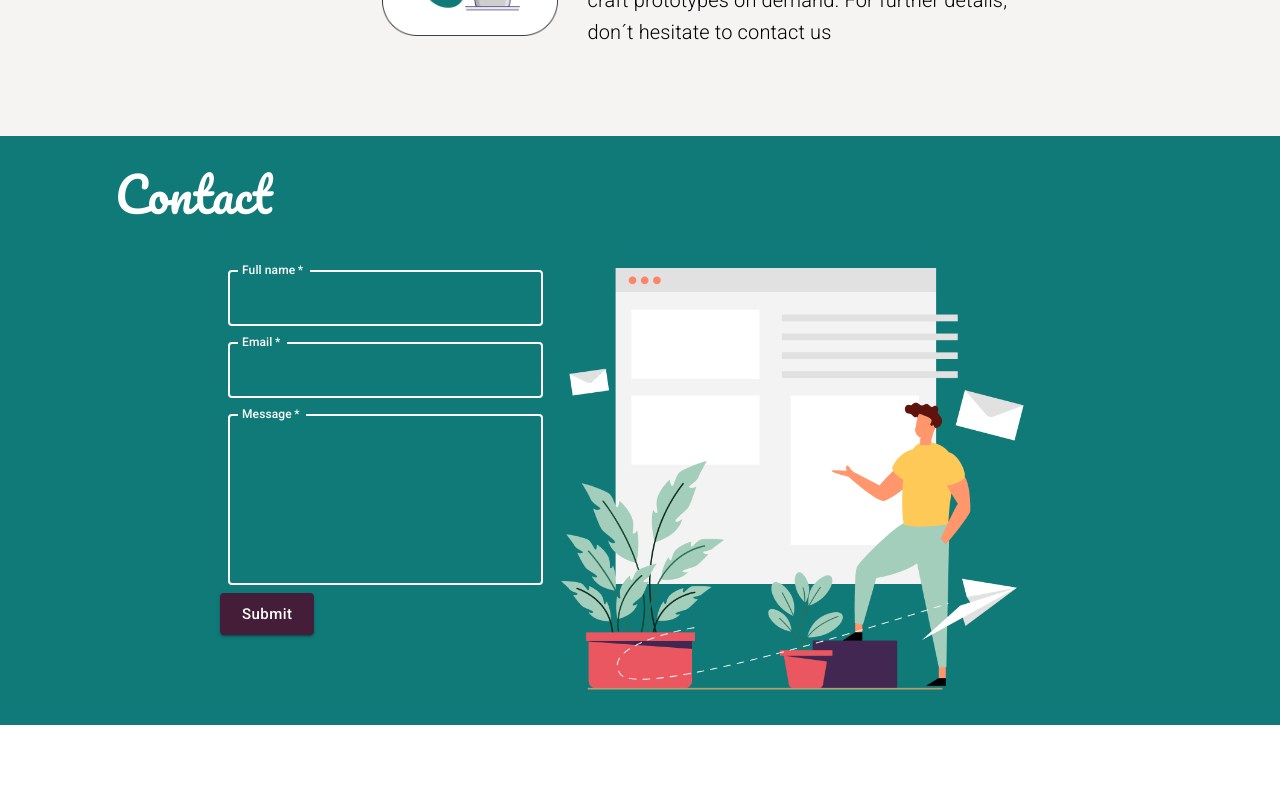
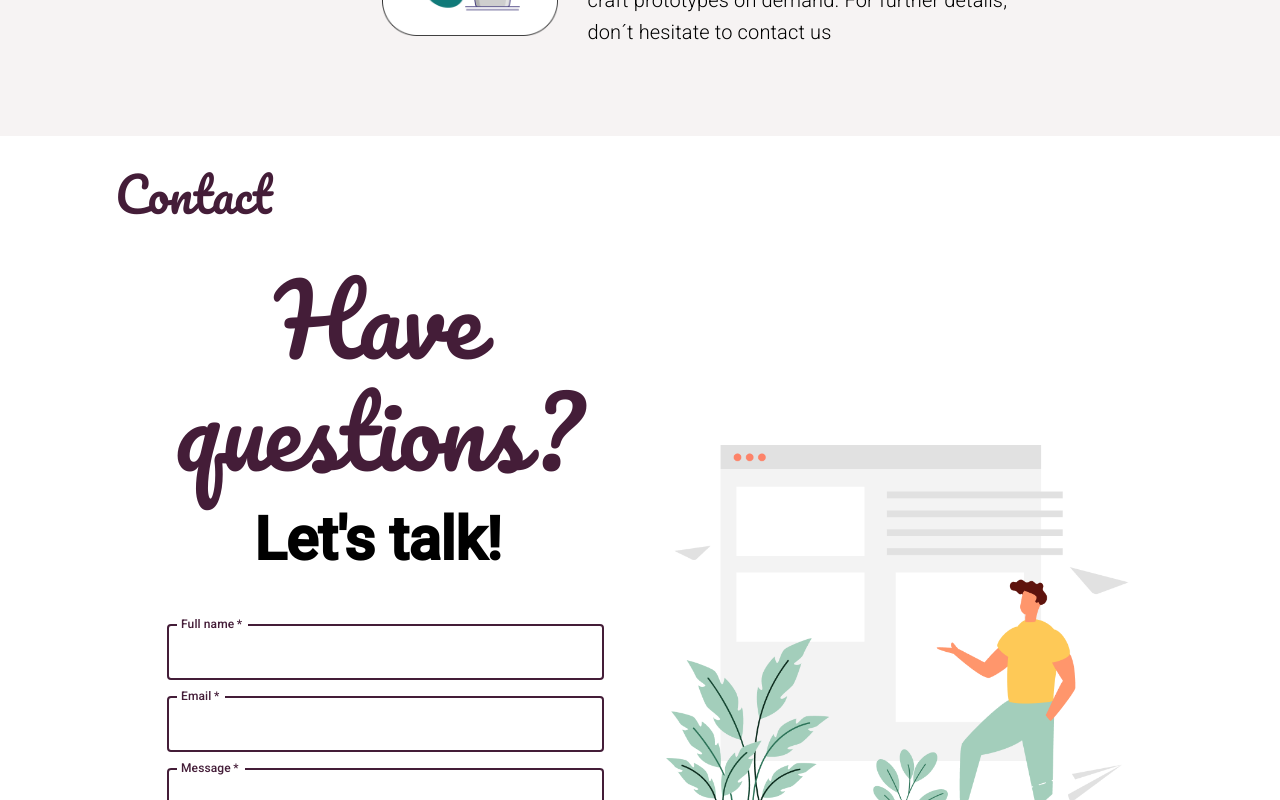
Before and after one commit to lmbautista/plantcare-v2, a React (Create React App) app: page / in a window 1280 px wide. Shown: the part 2280-3080 px from the top of the page. Built offline with nearby package versions, Linux system fonts and the light colour scheme.

Commit message:
Refactor contact to use <PanelWithImage>

```diff
--- a/src/pages/home/index.js
+++ b/src/pages/home/index.js
@@ -66,17 +66,13 @@ const styles = {
       }
     },
     contact: {
-      main: {
-        backgroundColor: `${Main.palette.primary.main}`,
-        padding: '30px 10px'
-      }
+      main: { padding: '30px 10px' }
     }
   }
 };
 
 const home = (
   <PanelWithImage
-    id="home"
     image={homeImg}
     title={enLocale.home.title}
     subtitle={enLocale.home.subtitle}
@@ -225,23 +221,14 @@ const about = (
   </Box>
 );
 
-const contact = (
-  <Box sx={styles.home.contact.main}>
-    <Grid container direction="row" justifyContent="center" alignItems="stretch">
-      <Grid item xs={12} md={10} pb="40px">
-        <Typography fontFamily={'Pacifico'} color="white" variant="h3">
-          {enLocale.contact.title}
-        </Typography>
-      </Grid>
-    </Grid>
-    <Grid container direction="row" justifyContent="center" alignItems="stretch">
-      <Grid item direction="column" justifyContent="center" xs={10} md={3}>
+const contactForm = (
+  <Grid container direction="row" justifyContent="center" alignItems="stretch" pt="40px">
+    <Grid item direction="column" justifyContent="center" xs={12} md={10}>
       <Box
         component="form"
         pb="60px"
         sx={{
-            '& .MuiTextField-root': { m: 1, width: '100%', color: 'white' },
-            '& .MuiInputBase-input': { color: 'white' }
+          '& .MuiTextField-root': { m: 1, width: '100%' }
         }}
         noValidate
         autoComplete="off"
@@ -250,21 +237,21 @@ const contact = (
           required
           id="fullname"
           label={`${enLocale.contact.form.fullName}`}
-            color="light"
+          color="secondary"
           focused
         />
         <TextField
           required
           id="email"
           label={`${enLocale.contact.form.email}`}
-            color="light"
+          color="secondary"
           focused
         />
         <TextField
           required
           id="message"
           label={`${enLocale.contact.form.message}`}
-            color="light"
+          color="secondary"
           focused
           multiline
           rows={6}
@@ -273,7 +260,7 @@ const contact = (
           href="#"
           key="contact-form-submit"
           variant="contained"
-            color="secondary"
+          color="primary"
           size="large"
           sx={{ fontWeight: 'medium' }}
         >
@@ -281,10 +268,24 @@ const contact = (
         </Button>
       </Box>
     </Grid>
-      <Grid item xs={12} md={6} lg={5} display="flex" justifyContent="center" alignItems="center">
-        <img src={contactImg} alt="contact-image" width={'90%'} />
+  </Grid>
+);
+const contact = (
+  <Box sx={styles.home.contact.main}>
+    <Grid container direction="row" justifyContent="center" alignItems="stretch">
+      <Grid item xs={12} md={10} pb="40px">
+        <Typography fontFamily={'Pacifico'} color="secondary" variant="h3">
+          {enLocale.contact.title}
+        </Typography>
       </Grid>
     </Grid>
+    <PanelWithImage
+      image={contactImg}
+      title={enLocale.contact.form.title}
+      subtitle={enLocale.contact.form.subtitle}
+      children={contactForm}
+      styles={{ textAlign: 'center' }}
+    />
   </Box>
 );
 
--- a/src/pages/home/locales/en.js
+++ b/src/pages/home/locales/en.js
@@ -45,6 +45,8 @@ export default {
   contact: {
     title: 'Contact',
     form: {
+      title: 'Have questions?',
+      subtitle: "Let's talk!",
       fullName: 'Full name',
       email: 'Email',
       message: 'Message',
```
Lines whose indentation alone changed are shown as unchanged.
